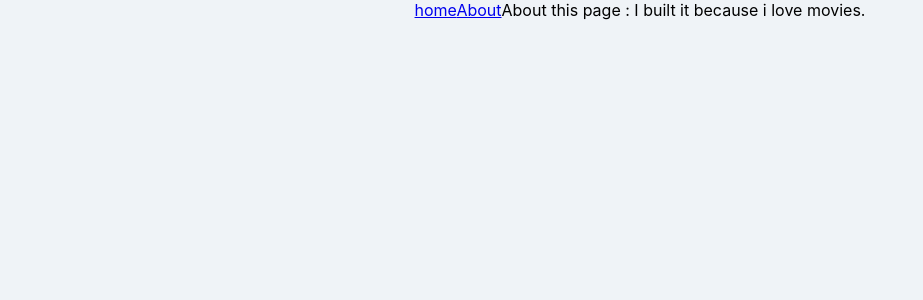
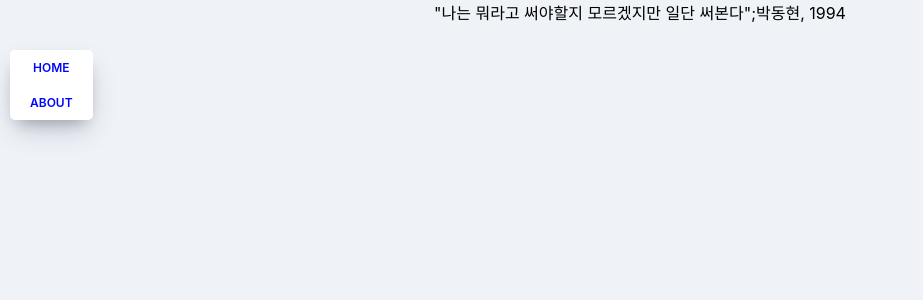
Before and after one commit to donghyeon-dev/movie_app_2020, a React (Create React App) app: page /#/about in a window 1280 px wide. Shown: the top 300 px of the page, without its empty margins (0-923 px from the left). Built offline with nearby package versions, Linux system fonts and the light colour scheme.

Commit message:
Sharing props between Routes

```diff
--- a/src/App.js
+++ b/src/App.js
@@ -3,6 +3,7 @@ import { HashRouter, Route } from "react-router-dom";
 import Home from "./routes/Home";
 import About from "./routes/About";
 import Navigation from "./component/Navigation";
+import Detail from "./routes/Detail";
 
 function App() {
   return (
@@ -10,6 +11,7 @@ function App() {
       <Navigation />
       <Route path="/" exact={true} component={Home} />
       <Route path="/about" component={About} />
+      <Route path="/movie-detail" component={Detail} />
     </HashRouter>
   );
 }
--- a/src/component/Movie.js
+++ b/src/component/Movie.js
@@ -1,9 +1,22 @@
 import React from "react";
 import PropTypes from "prop-types";
 import "./Movie.css";
+import { Link } from "react-router-dom";
 
 function Movie({ year, title, summary, poster, genres }) {
   return (
+    <Link
+      to={{
+        pathname: "./movie-detail",
+        state: {
+          year,
+          title,
+          summary,
+          poster,
+          genres
+        }
+      }}
+    >
       <div className="movie">
         <img src={poster} alt={title} title={title} />
         <div className="movie__data">
@@ -19,6 +32,7 @@ function Movie({ year, title, summary, poster, genres }) {
           <p className="movie__summary">{summary.slice(0, 180)}...</p>
         </div>
       </div>
+    </Link>
   );
 }
 
--- /dev/null
+++ b/src/component/Navigation.css
@@ -0,0 +1,25 @@
+.nav {
+  position: fixed;
+  top: 50px;
+  left: 10px;
+  display: flex;
+  flex-direction: column;
+  background-color: white;
+  padding: 10px 20px;
+  box-shadow: 0 13px 27px -5px rgba(50, 50, 93, 0.25),
+    0 8px 16px -8px rgba(0, 0, 0, 0.3), 0 -6px 16px -6px rgba(0, 0, 0, 0.025);
+  border-radius: 5px;
+}
+
+.nav a {
+  text-decoration: none;
+  color: #0008fc;
+  text-transform: uppercase;
+  font-size: 12px;
+  text-align: center;
+  font-weight: 600;
+}
+
+.nav a:not(:last-child) {
+  margin-bottom: 20px;
+}
--- a/src/component/Navigation.js
+++ b/src/component/Navigation.js
@@ -1,10 +1,11 @@
 import React from "react";
 import { Link } from "react-router-dom";
+import "./Navigation.css";
 
 function Navigation() {
   return (
-    <div>
-      <Link to="/">home</Link>
+    <div className="nav">
+      <Link to="/">Home</Link>
       <Link to="/about">About</Link>
     </div>
   );
--- a/src/routes/About.js
+++ b/src/routes/About.js
@@ -1,7 +1,13 @@
 import React from "react";
 
-function About() {
-  return <span>About this page : I built it because i love movies.</span>;
+function About(props) {
+  console.log(props);
+  return (
+    <div className="about__container">
+      <span>"나는 뭐라고 써야할지 모르겠지만 일단 써본다"</span>;
+      <span>박동현, 1994</span>
+    </div>
+  );
 }
 
 export default About;
--- /dev/null
+++ b/src/routes/Detail.js
@@ -0,0 +1,7 @@
+import React from "react";
+
+function Detail(props) {
+  console.log(props);
+  return <span>Hello</span>;
+}
+export default Detail;
```
Also changed, not shown: src/routes/About.css (added, +14 -0 lines), src/Navigation.css (deleted). Lines whose indentation alone changed are shown as unchanged.
